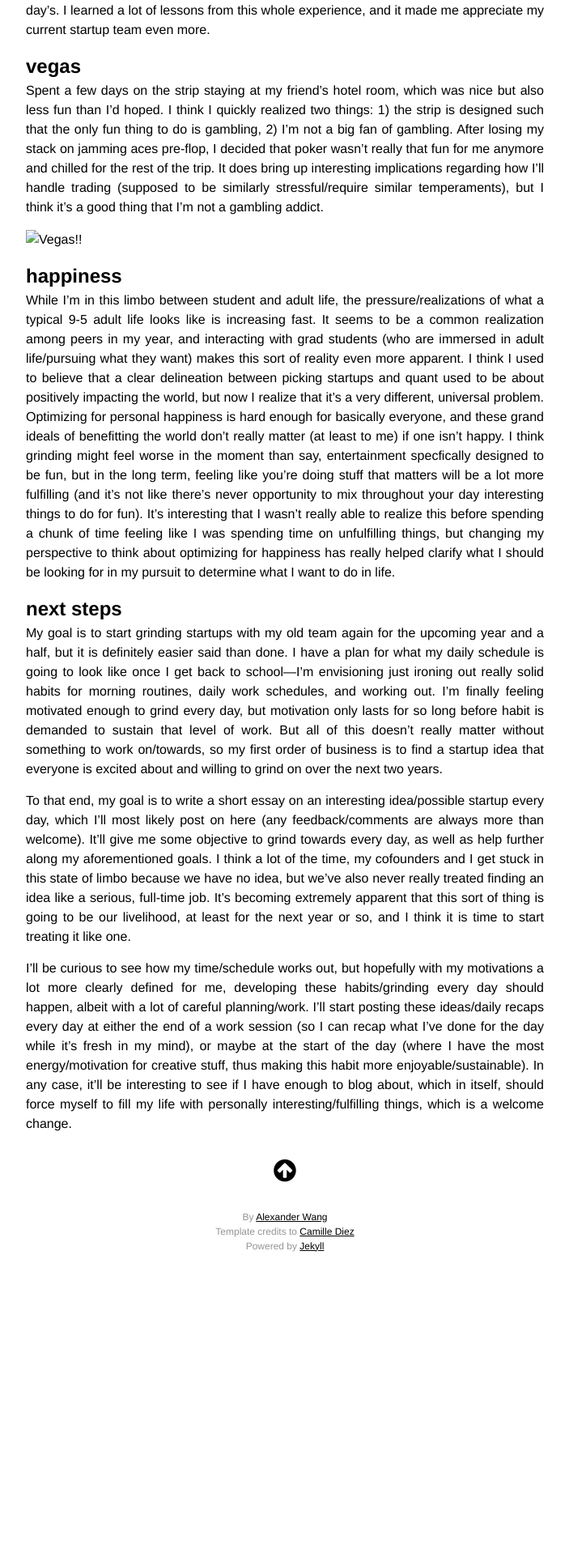
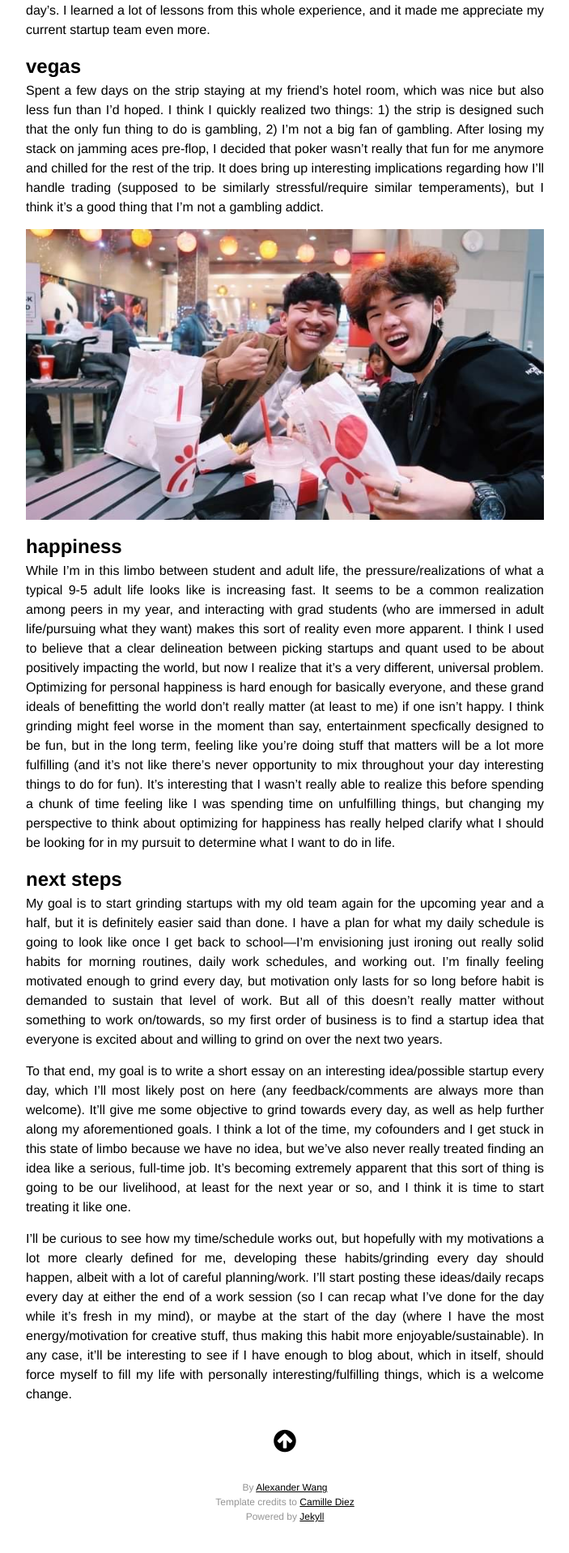
Before and after one commit to alexjwang/personal-blog, a Jekyll site: the page built from _posts/2021-12-25-happy-optimizations.markdown, in a window 1280 px wide. Shown: the part 690-2608 px from the top of the page at 81% size, without its empty margins (288-991 px from the left). Built offline with Jekyll 4.4.1, drawn with Linux system fonts in a browser that asks for light colours; nearby versions of some CDN libraries; before the commit the page ends 2274 px from its top, so only the background shows below that.

Commit message:
added images

```diff
--- a/_posts/2021-12-25-happy-optimizations.markdown
+++ b/_posts/2021-12-25-happy-optimizations.markdown
@@ -15,7 +15,7 @@ Reality hit me pretty hard when I was informed that the third guy on the team wa
 
 Spent a few days on the strip staying at my friend's hotel room, which was nice but also less fun than I'd hoped. I think I quickly realized two things: 1) the strip is designed such that the only fun thing to do is gambling, 2) I'm not a big fan of gambling. After losing my stack on jamming aces pre-flop, I decided that poker wasn't really that fun for me anymore and chilled for the rest of the trip. It does bring up interesting implications regarding how I'll handle trading (supposed to be similarly stressful/require similar temperaments), but I think it's a good thing that I'm not a gambling addict.
 
-![Vegas!!]({{"/assets/images/ethanmevegas.jpg" | prepend: site.baseurl }})
+![Vegas]({{"/assets/images/ethanmevegas.jpg" | prepend: site.baseurl }})
 
 ## happiness
 
```
Also changed, not shown: assets/images/ethanmevegas.jpg (added).
